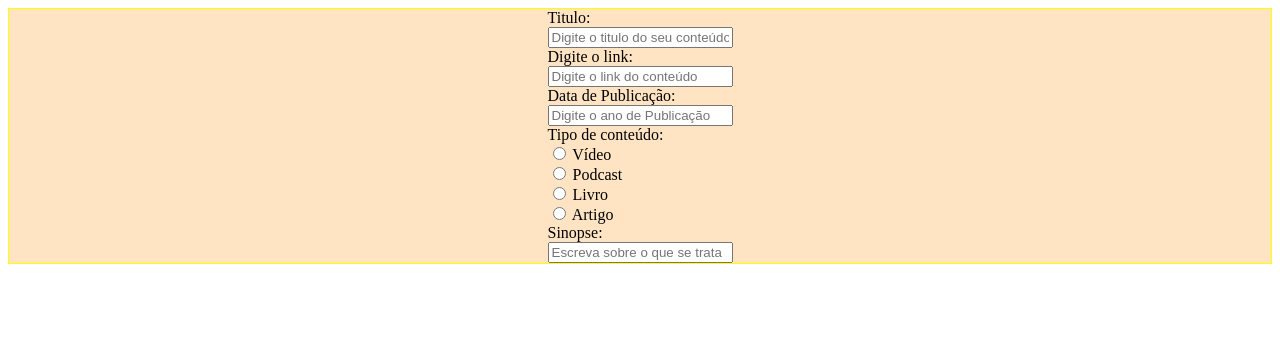
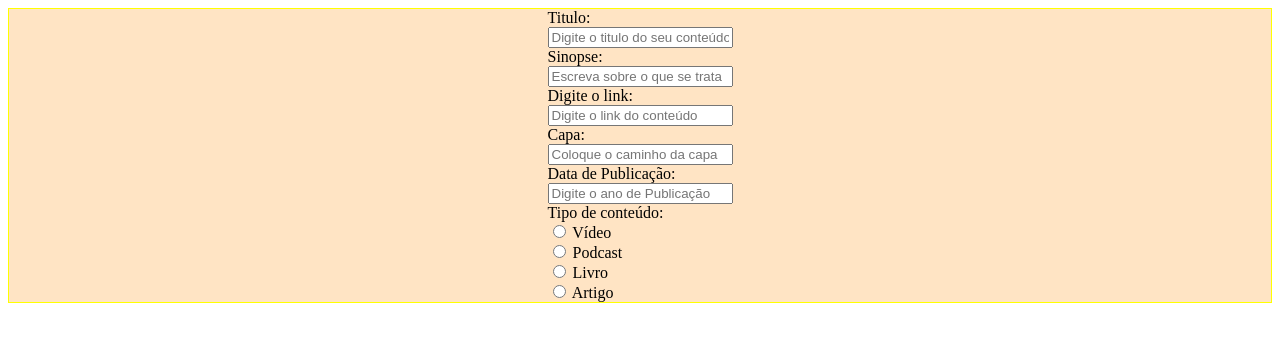
Before and after one commit to Kaio-Emidio/BibliotecaSaudeMental, a plain HTML site: page cadastro_conteudo.html in a window 1280 px wide. Drawn offline with Linux system fonts and the light colour scheme.

Commit message:
Mudaças

```diff
--- a/cadastro_conteudo.html
+++ b/cadastro_conteudo.html
@@ -12,8 +12,14 @@
             <label for="Titulo">Titulo:</label>  <br>
             <input type="text" name="Nome_do_conteudo" id="Nome" placeholder="Digite o titulo do seu conteúdo"> <br>
 
+            <label for="descricao">Sinopse:</label><br>
+            <input type="text" name="descricao" id="desc" placeholder="Escreva sobre o que se trata"><br>
+
             <label for="Url">Digite o link:</label><br>
             <input type="url" name="Caminho_para_conteudo" id="link" placeholder="Digite o link do conteúdo"> <br>
+
+            <label for="Capa">Capa:</label><br>
+            <input type="url" name="Link_para_capa" id="Link da capa" placeholder="Coloque o caminho da capa"> <br>
 
             <label for="publicacao">Data de Publicação:</label><br>
             <input type="text" name="Data_de_publicação" id="Data" placeholder="Digite o ano de Publicação"> <br>
@@ -31,10 +37,6 @@
             <input type="radio" name="tipo_conteudo" id="Artigo" value="Artigo">
             <label for="Artigo">Artigo</label><br>
 
-            <label for="descricao">Sinopse:</label><br>
-            <input type="text" name="descricao" id="desc" placeholder="Escreva sobre o que se trata"><br>
-
-
         </form>
     </div>
 </body>
```
